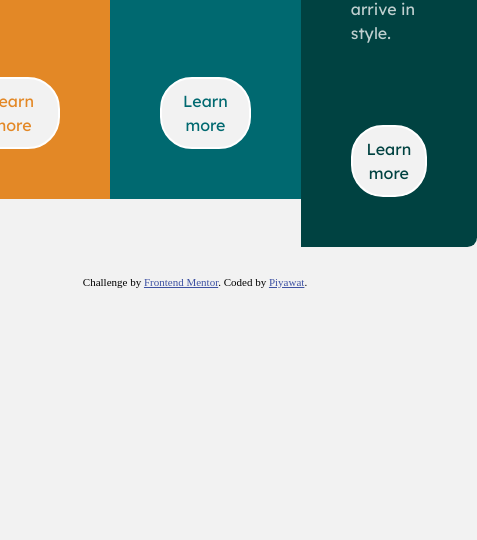
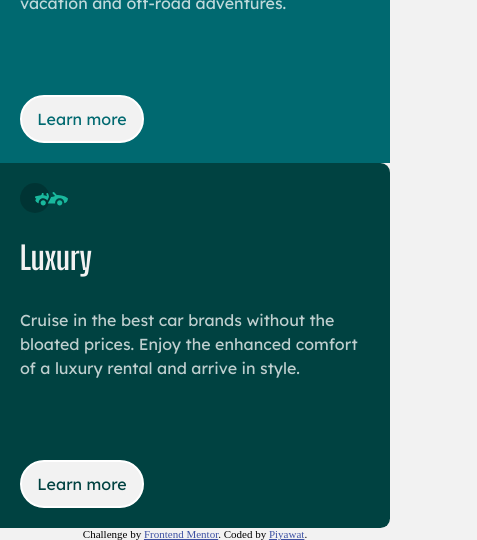
Before and after one commit to piyawat5/3-column-preview-card, a plain HTML site: page index.html in a window 390 px wide. Shown: the part 568-1108 px from the top of the page, 477 px wide, since content can reach past the window. Before the commit the page ends 856 px from the top, so only its background shows below. Drawn offline with Linux system fonts and the light colour scheme.

Commit message:
Add files via upload

```diff
--- a/css/css-mysite.css
+++ b/css/css-mysite.css
@@ -1,6 +1,6 @@
 body {
   background-color: hsl(0, 0%, 95%);
-  margin: 0px;
+  margin: 0;
   /* font-size: 15px; */
 }
 
@@ -8,7 +8,7 @@ main {
   display: flex;
   justify-content: center;
   align-items: center;
-  min-height: 100vh;
+  min-height: 125vh;
 }
 
 .main-container {
@@ -76,6 +76,7 @@ img {
   color: hsl(31, 77%, 52%);
   font-family: 'Lexend Deca', sans-serif;
   font-weight: 400;
+
 }
 .btn1:hover{
   color: hsl(0, 0%, 95%);
@@ -119,6 +120,26 @@ img {
   color: hsl(0, 0%, 95%);
   background-color: hsl(179, 100%, 13%);
   border:solid 2px white;
+}
+@media (max-width:425px) {
+  .main-container {
+
+    max-width: 965px;
+    margin: auto;
+    display: flex;
+    flex-direction: column;
+    align-items: center;
+    justify-content: center;
+  }
+  .sub-container {
+    padding: 20px;
+
+    display: flex;
+    flex-direction: column;
+    text-align: left;
+    line-height: 1.5;
+  }
+
 }
 
 /* .sedans-button {
```
